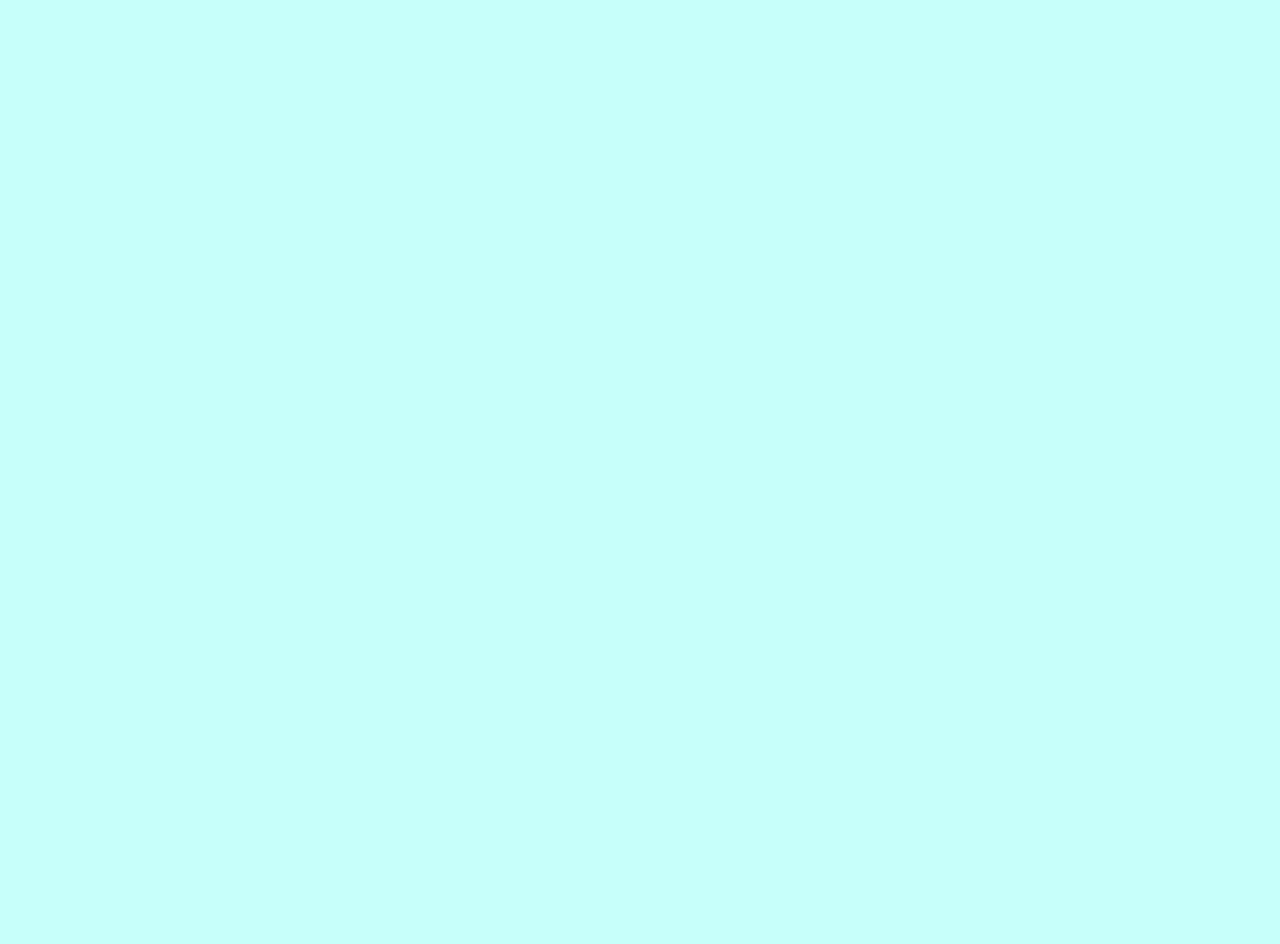
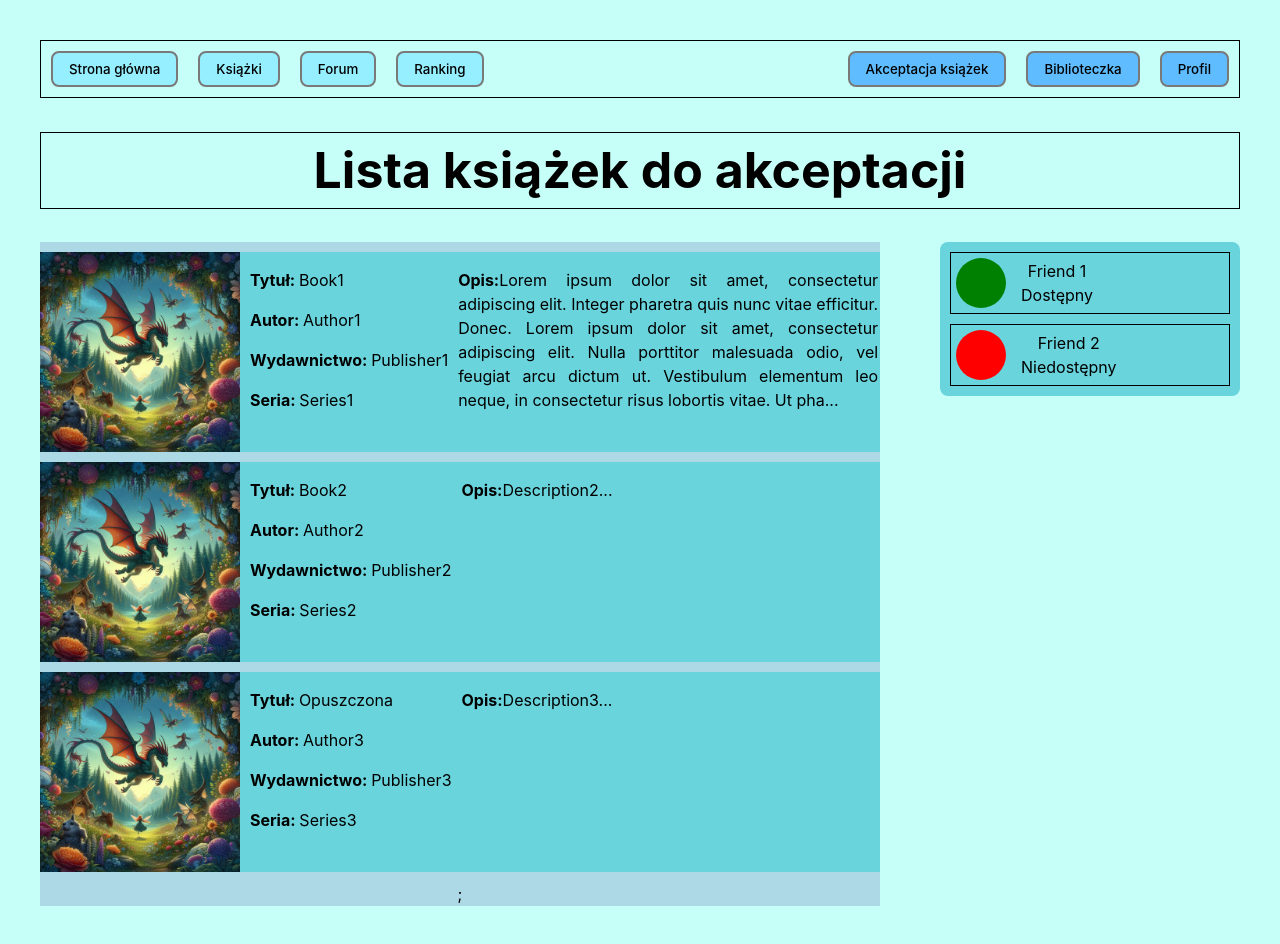
Before and after one commit to SzymonKita/aplikacja_czytelnicza, a React (Vite) app in the folder client/: page /acceptBook in a window 1280 px wide. Before the commit this address had no page. Before the commit the page ends 800 px from the top, so only its background shows below. Built offline with nearby package versions, Linux system fonts and the light colour scheme.

Commit message:
Added page for accepting users' book sugesstions.

```diff
--- a/client/src/App.jsx
+++ b/client/src/App.jsx
@@ -10,6 +10,8 @@ import Bookshelf from './components/Bookshelf/Bookshelf.jsx'
 import MainForum from './components/Forum/MainForum.jsx'
 import ForumPost from './components/ForumPost/ForumPost.jsx'
 import Session from './components/Session/Session.jsx'
+import AcceptBook from './components/AcceptBook/AcceptBook.jsx'
+import AcceptBookDetails from './components/AcceptBook/AcceptBookDetails.jsx'
 import { Route, Routes, Navigate } from "react-router-dom"
 
 function App() {
@@ -26,6 +28,8 @@ function App() {
         <Route path='forum' exact element={<MainForum/>}/>
         <Route path='forum/post/:id' element={<ForumPost/>}/>
         <Route path='session' element={<Session/>}/>
+        <Route path='acceptBook' exact element={<AcceptBook/>}/>
+        <Route path='acceptBook/:id' element={<AcceptBookDetails/>}/>
     </Routes>
   )
 }
--- /dev/null
+++ b/client/src/components/AcceptBook/AcceptBook.css
@@ -0,0 +1,26 @@
+.acceptBookCard{
+    background-color: #6AD4DD;
+    display: flex;
+    margin: 10px 0;
+    text-align: justify;
+    gap: 10px;
+}
+
+.acceptBookCardDescription{
+    max-width: 50%;
+}
+
+.acceptBookCardImage{
+    width: 200px;
+    height: auto;
+}
+
+.acceptBookDetails{
+    display: flex;
+    justify-content: space-between;
+}
+
+.acceptBookCover{
+    width: 300px;
+    height: auto;
+}
--- /dev/null
+++ b/client/src/components/AcceptBook/AcceptBook.jsx
@@ -0,0 +1,41 @@
+import FriendCard from '../FriendCard.jsx'
+import Navigation from '../Navigation/Navigation.jsx'
+import React, { useState } from 'react';
+import AcceptBookCard from './AcceptBookCard.jsx';
+import './AcceptBook.css'
+const AcceptBook = () => {
+    // TODO: Do zmiennej isAdmin dodać sprawdzanie czy użytkownik, który jest zalogowany, ma uprawnienia administratora
+    const isAdmin = true;
+
+    const acceptBooks = [
+        { id: 1, title: 'Book1', author: 'Author1', publisher: 'Publisher1', series: 'Series1', releaseDate: '11.11.1111', categories: 'Category1', description: 'Lorem ipsum dolor sit amet, consectetur adipiscing elit. Integer pharetra quis nunc vitae efficitur. Donec. Lorem ipsum dolor sit amet, consectetur adipiscing elit. Nulla porttitor malesuada odio, vel feugiat arcu dictum ut. Vestibulum elementum leo neque, in consectetur risus lobortis vitae. Ut pharetra pellentesque nisi eget lobortis. Nunc accumsan enim nec rhoncus consectetur. Praesent ultricies commodo massa. Sed viverra pharetra rutrum. Vivamus dapibus consequat ex. Proin id magna at nisl interdum maximus. Proin vitae tempus libero. Vivamus volutpat facilisis ligula, eu feugiat mauris. Proin nec erat sit amet ante convallis malesuada at nec nunc. Mauris accumsan at leo a mattis. Duis in accumsan massa. Donec egestas lectus in urna tristique, a facilisis tellus consequat. Proin id semper nibh. In gravida justo in volutpat luctus. Proin at tincidunt arcu. Mauris eleifend, nisl eget tincidunt fringilla, augue lacus aliquam nisi, eu porta metus quam id felis. Quisque aliquet odio in mi bibendum fringilla. Pellentesque laoreet, orci eleifend.', pages: 200 },
+        { id: 2, title: 'Book2', author: 'Author2', publisher: 'Publisher2', series: 'Series2', releaseDate: '22.22.2222', categories: 'Category2', description: 'Description2', pages: 100 },
+        { id: 3, title: 'Opuszczona', author: 'Author3', publisher: 'Publisher3', series: 'Series3', releaseDate: '33.33.3333', categories: 'Category3', description: 'Description3', pages: 100 },
+    ];
+
+    return (
+        <>
+            <Navigation title="Lista książek do akceptacji" />
+            <div className='container'>
+                <div className='content'>
+                    {isAdmin ? (
+                        <div>
+                            {
+                                acceptBooks.map((book) => (
+                                    <AcceptBookCard book={book} />
+                                ))};
+                        </div>
+                    ) : (
+                        <p>Musisz mieć uprawniena administatora, żeby zobaczyć tą stronę.</p>
+                    )}
+                </div>
+                <div className='friendsList'>
+                    <FriendCard name='Friend 1' active={true} />
+                    <FriendCard name='Friend 2' active={false} />
+                </div>
+            </div>
+        </>
+    )
+}
+
+export default AcceptBook
--- /dev/null
+++ b/client/src/components/AcceptBook/AcceptBookCard.jsx
@@ -0,0 +1,21 @@
+import { Link } from "react-router-dom"
+const AcceptBookCard = ({ book }) => {
+    // TODO: zmienić na wczytywanie z bazy danych
+    const coverImagePath = `/covers/1.png`;
+    return (
+        <Link to={`/acceptBook/${book.id}`} style={{ textDecoration: 'none', color: 'inherit' }}>
+            <div className='acceptBookCard'>
+                <img src={coverImagePath} alt={`${book.title} cover`} className='acceptBookCardImage' />
+                <div>
+                    <p><b>Tytuł: </b>{book.title}</p>
+                    <p><b>Autor: </b>{book.author}</p>
+                    <p><b>Wydawnictwo: </b>{book.publisher}</p>
+                    <p><b>Seria: </b>{book.series}</p>
+                </div>
+                <p className='acceptBookCardDescription'><b>Opis:</b>{book.description.substring(0,300)}...</p>
+            </div>
+        </Link>
+    )
+}
+
+export default AcceptBookCard
--- /dev/null
+++ b/client/src/components/AcceptBook/AcceptBookDetails.jsx
@@ -0,0 +1,75 @@
+import React, { useState } from "react";
+import Select from 'react-select';
+import Navigation from '../Navigation/Navigation.jsx'
+import FriendCard from '../FriendCard.jsx'
+
+const AcceptBookDetails = () => {
+    // TODO: zmienić na wczytywanie z bazy danych obrazka, danych ksiażki i kategorii
+    const coverImagePath = `/covers/1.png`;
+    const book = { id: 1, title: 'Book1', author: 'Author1', publisher: 'Publisher1', series: 'Series1', releaseDate: '11.11.1111', categories: [{ label: "Przygodowa", value: "przygodowa" }], description: 'Lorem ipsum dolor sit amet, consectetur adipiscing elit. Integer pharetra quis nunc vitae efficitur. Donec. Lorem ipsum dolor sit amet, consectetur adipiscing elit. Nulla porttitor malesuada odio, vel feugiat arcu dictum ut. Vestibulum elementum leo neque, in consectetur risus lobortis vitae. Ut pharetra pellentesque nisi eget lobortis. Nunc accumsan enim nec rhoncus consectetur. Praesent ultricies commodo massa. Sed viverra pharetra rutrum. Vivamus dapibus consequat ex. Proin id magna at nisl interdum maximus. Proin vitae tempus libero. Vivamus volutpat facilisis ligula, eu feugiat mauris. Proin nec erat sit amet ante convallis malesuada at nec nunc. Mauris accumsan at leo a mattis. Duis in accumsan massa. Donec egestas lectus in urna tristique, a facilisis tellus consequat. Proin id semper nibh. In gravida justo in volutpat luctus. Proin at tincidunt arcu. Mauris eleifend, nisl eget tincidunt fringilla, augue lacus aliquam nisi, eu porta metus quam id felis. Quisque aliquet odio in mi bibendum fringilla. Pellentesque laoreet, orci eleifend.', pages: 200 }
+    const options = [
+        { value: 'przygodowa', label: 'Przygodowa' },
+        { value: 'fantasy', label: 'Fantasy' },
+        { value: 'kryminalna', label: 'Kryminalna' },
+        { value: 'historyczna', label: 'Historyczna' },
+        { value: 'naukowa', label: 'Naukowa' }
+    ];
+    const [formData, setFormData] = useState({ ...book });
+
+    const handleChange = (e) => {
+        const { name, value } = e.target;
+        setFormData((prevData) => ({
+            ...prevData,
+            [name]: value,
+        }));
+    };
+    const handleCategoryChange = (selectedOption) => {
+        setFormData((prevData) => ({
+            ...prevData,
+            categories: selectedOption,
+        }));
+    };
+    const handleConfirm = (e) => {
+        e.preventDefault();
+        // TODO: Zmiana zapisu w bazie danych na książkę zatwierdzoną
+    };
+    const handleCancle = (e) => {
+        e.preventDefault();
+        // TODO: Zmiana zapisu w bazie danych na odrzuconą albo kompletne usunięcie z bazy
+    };
+    return (
+        <>
+            <Navigation title="Zaakceptuj książkę" />
+            <div className='container'>
+                <div className='content'>
+                    <form onSubmit={handleConfirm}>
+                        <div className='acceptBookDetails' >
+
+                            <div className='cover'>
+                                Okładka
+                                <img src={coverImagePath} alt={`${book.title} cover`} className="acceptBookCover" />
+                            </div>
+                            <div className='info'>
+                                <p>Tytuł <input type='text' required name='title' value={formData.title} onChange={handleChange} /></p>
+                                <p>Autor <input type='text' required name='author' value={formData.author} onChange={handleChange} /></p>
+                                <p>Wydawnictwo <input type='text' required name='publisher' value={formData.publisher} onChange={handleChange} /></p>
+                                <p>Seria <input type='text' required name='series' value={formData.series} onChange={handleChange} /></p>
+                                <p>Data wydania <input type='releaseDate' required name='date' value={formData.releaseDate} onChange={handleChange} /></p>
+                                <p style={{ display: 'flex' }}>Kategorie <Select isMulti options={options} value={formData.categories} onChange={handleCategoryChange} placeholder="Wybierz kategorie" /></p>
+                                <p>Opis <br /><textarea name='description' rows="10" style={{ width: '90%', marginTop: '10px', resize: 'none' }} value={formData.description} onChange={handleChange} /></p>
+                            </div>
+                        </div>
+                        <button type="button" onClick={() => onDeny()} style={{backgroundColor:'#FF6666'}}>Odrzuć</button>
+                        <button type='submit' style={{backgroundColor:'#66FF87'}}>Zatwierdź</button>
+                    </form>
+                </div>
+                <div className='friendsList'>
+                    <FriendCard name='Friend 1' active={true} />
+                    <FriendCard name='Friend 2' active={false} />
+                </div>
+            </div>
+        </>
+    )
+}
+
+export default AcceptBookDetails
--- a/client/src/components/Navigation/RightGroup.jsx
+++ b/client/src/components/Navigation/RightGroup.jsx
@@ -1,13 +1,24 @@
-import {Link} from "react-router-dom"
-const RightGroup = (props) =>{
-    if(props.isLoggedIn){
+import { Link } from "react-router-dom"
+const RightGroup = (props) => {
+    // TODO: Dodać sprawdzanie czy zalogoway użytkownik posiada uprawnienia admina
+    const isAdmin = true;
+    if(isAdmin){
         return(
-        <>
-        <Link to='/bookshelf'><button type="button">Biblioteczka</button></Link>
-        <Link to='/profile'><button type="button" id="test">Profil</button></Link>
-        </>)
-    }else{
-        return(<Link to='/login'><button type="button">Zaloguj</button></Link>)
+            <>
+                <Link to='/acceptBook'><button type="button">Akceptacja książek</button></Link>
+                <Link to='/bookshelf'><button type="button">Biblioteczka</button></Link>
+                <Link to='/profile'><button type="button" id="test">Profil</button></Link>
+            </>
+        )
+    }
+    if (props.isLoggedIn) {
+        return (
+            <>
+                <Link to='/bookshelf'><button type="button">Biblioteczka</button></Link>
+                <Link to='/profile'><button type="button" id="test">Profil</button></Link>
+            </>)
+    } else {
+        return (<Link to='/login'><button type="button">Zaloguj</button></Link>)
     }
 }
 
```
